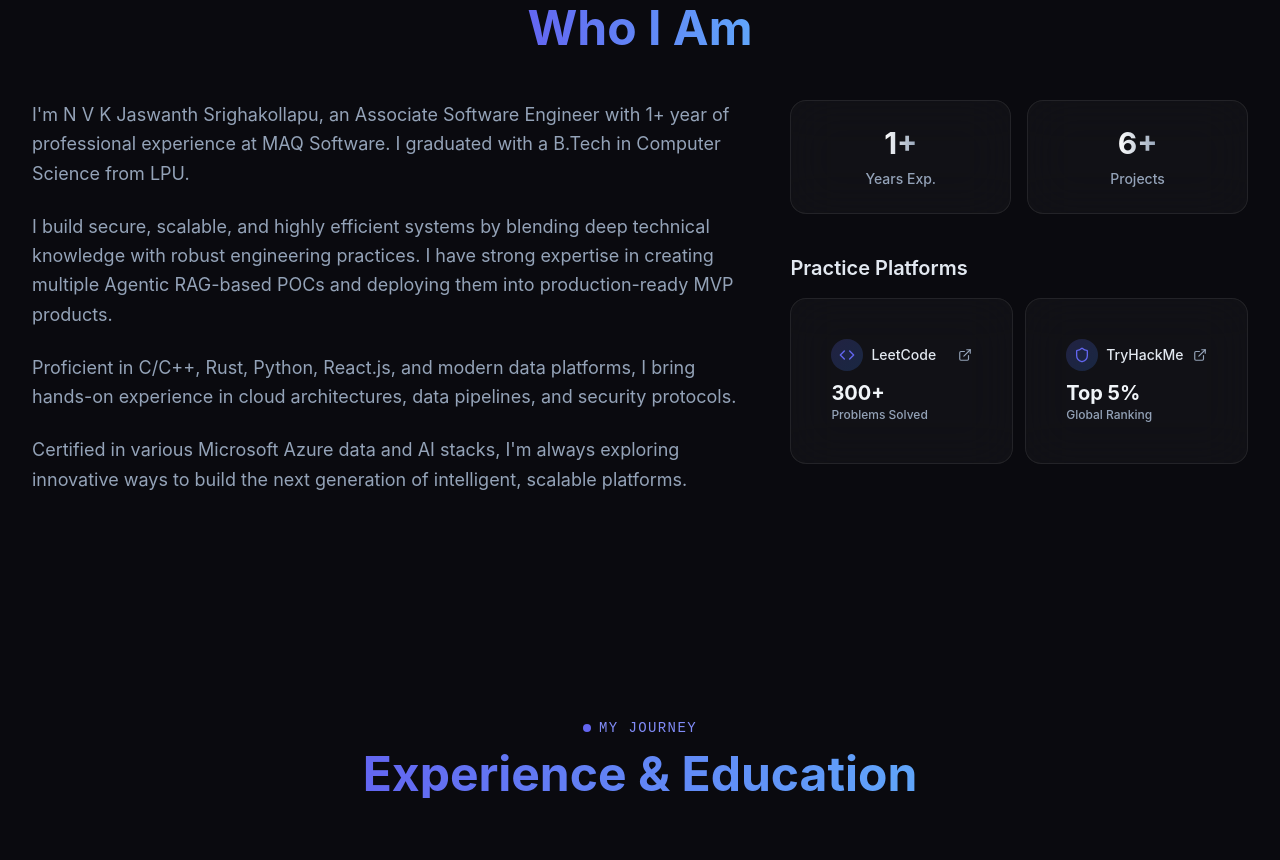
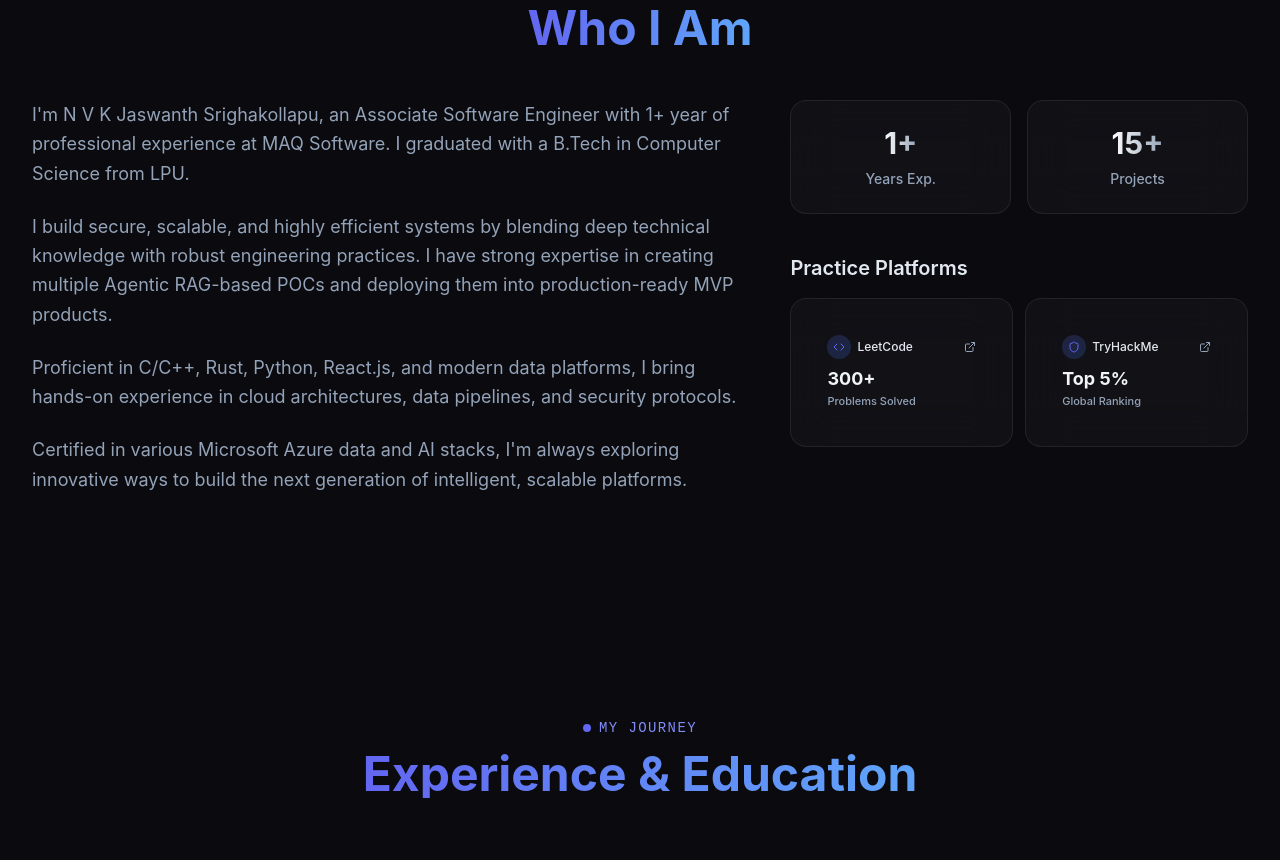
Before and after one commit to jaswanth6988/Portfolio-Website, a Next.js app: page / in a window 1280 px wide. Shown: the part 940-1800 px from the top of the page. Built offline with nearby package versions, Linux system fonts and the light colour scheme.

Commit message:
Update Projects to 15+ and make Practice Platform cards more compact

```diff
--- a/components/About.jsx
+++ b/components/About.jsx
@@ -74,7 +74,7 @@ export default function About() {
               </GlassCard>
               <GlassCard className="text-center p-6 flex flex-col items-center justify-center">
                 <div className="text-3xl font-bold gradient-text mb-2">
-                  <AnimatedCounter value="6" suffix="+" />
+                  <AnimatedCounter value="15" suffix="+" />
                 </div>
                 <div className="text-sm text-slate-500 dark:text-slate-400 font-medium">Projects</div>
               </GlassCard>
@@ -89,21 +89,21 @@ export default function About() {
                 return (
                   <ScrollReveal key={index} delay={0.3 + index * 0.1}>
                     <GlassCard className="relative overflow-hidden group hover:-translate-y-1 transition-transform">
-                      <a href={platform.url} target="_blank" rel="noopener noreferrer" className="block p-4">
-                        <div className="flex justify-between items-center mb-2">
-                          <div className="flex items-center gap-2">
-                            <div className="w-8 h-8 rounded-full bg-gradient-to-br from-indigo-500/20 to-blue-500/20 flex items-center justify-center text-indigo-500 shrink-0">
-                              <Icon className="w-4 h-4" />
+                      <a href={platform.url} target="_blank" rel="noopener noreferrer" className="block p-3">
+                        <div className="flex justify-between items-center mb-1.5">
+                          <div className="flex items-center gap-1.5">
+                            <div className="w-6 h-6 rounded-full bg-gradient-to-br from-indigo-500/20 to-blue-500/20 flex items-center justify-center text-indigo-500 shrink-0">
+                              <Icon className="w-3 h-3" />
                             </div>
-                            <span className="font-medium text-sm text-slate-800 dark:text-slate-200">{platform.name}</span>
+                            <span className="font-medium text-xs text-slate-800 dark:text-slate-200">{platform.name}</span>
                           </div>
-                          <ExternalLink className="w-3.5 h-3.5 text-slate-400 group-hover:text-indigo-500 transition-colors shrink-0" />
+                          <ExternalLink className="w-3 h-3 text-slate-400 group-hover:text-indigo-500 transition-colors shrink-0" />
                         </div>
                         <div>
-                          <div className={`text-xl font-bold ${platform.color ? platform.color : 'text-indigo-500'}`}>
+                          <div className={`text-lg font-bold ${platform.color ? platform.color : 'text-indigo-500'}`}>
                             {platform.stat}
                           </div>
-                          <div className="text-xs font-medium text-slate-600 dark:text-slate-400">{platform.statLabel}</div>
+                          <div className="text-[11px] font-medium text-slate-600 dark:text-slate-400">{platform.statLabel}</div>
                         </div>
                       </a>
                     </GlassCard>
```
